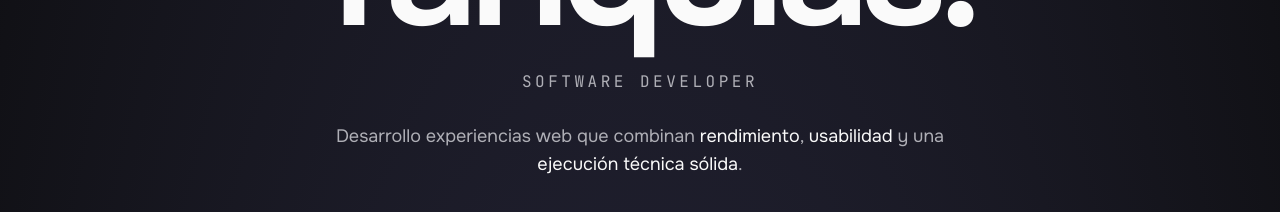
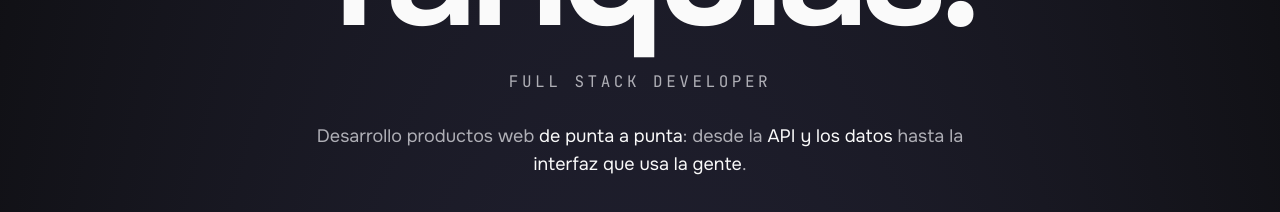
Before and after one commit to ramatc/portfolio, a Next.js app: page / in a window 1280 px wide. Shown: the part 398-610 px from the top of the page. Built offline with nearby package versions, Linux system fonts and the light colour scheme; no server answers.

Commit message:
feat: unify full stack end-to-end positioning across site

```diff
--- a/app/components/About.tsx
+++ b/app/components/About.tsx
@@ -11,7 +11,7 @@ const STATS: Stat[] = [
   { value: "4+", label: "Años desarrollando" },
   { value: "150+", label: "Alumnos" },
   { value: "UTN", label: "Técnico graduado" },
-  { value: "AR", label: "Buenos Aires" },
+  { value: "UTC−3", label: "Remoto o híbrido" },
 ];
 
 const About = () => {
@@ -46,8 +46,8 @@ const About = () => {
 
         <div className="space-y-4 text-base leading-relaxed text-fg-muted md:text-lg">
           <p className="text-fg">
-            Software Developer con 4 años en el rubro y foco actual en backend
-            para entornos financieros.
+            Full Stack Developer con 4 años en el rubro. Construyo productos web
+            completos: la API, los datos y la interfaz.
           </p>
           <p>
             Hoy trabajo en{" "}
@@ -65,12 +65,10 @@ const About = () => {
             pasar por muchas manos, como en banca.
           </p>
           <p>
-            Estoy abierto a oportunidades como Software Developer,
-            especialmente en{" "}
-            <span className="text-fg">
-              fintech, banking o sistemas corporativos
-            </span>
-            . Si tenés algo en mente,{" "}
+            Estoy abierto a oportunidades como Full Stack Developer,{" "}
+            <span className="text-fg">remoto o híbrido</span> desde Buenos
+            Aires, en equipos de producto, fintech o sistemas corporativos. Si
+            tenés algo en mente,{" "}
             <a
               href="#contacto"
               className="text-brand-soft underline decoration-brand/30 decoration-1 underline-offset-4 transition-colors hover:text-brand-muted hover:decoration-brand"
--- a/app/components/Footer.tsx
+++ b/app/components/Footer.tsx
@@ -67,7 +67,7 @@ const Footer = () => {
               </span>
             </a>
             <p className="mt-3 max-w-xs text-sm leading-relaxed text-fg-muted">
-              Software Developer. Construyo interfaces rápidas y prolijas.
+              Full Stack Developer. Productos web de punta a punta.
             </p>
           </div>
 
--- a/app/components/Hero.tsx
+++ b/app/components/Hero.tsx
@@ -45,7 +45,7 @@ const Hero = ({ visitor }: HeroProps) => {
           variants={fadeUp(delay(1))}
           className="font-mono text-sm uppercase tracking-[0.22em] text-fg-muted md:text-base"
         >
-          Software Developer
+          Full Stack Developer
         </motion.span>
 
         <motion.p
@@ -59,10 +59,9 @@ const Hero = ({ visitor }: HeroProps) => {
           ) : (
             <>Desarrollo</>
           )}{" "}
-          experiencias web que combinan{" "}
-          <span className="text-fg">rendimiento</span>,{" "}
-          <span className="text-fg">usabilidad</span> y una{" "}
-          <span className="text-fg">ejecución técnica sólida</span>.
+          productos web <span className="text-fg">de punta a punta</span>:
+          desde la <span className="text-fg">API y los datos</span> hasta la{" "}
+          <span className="text-fg">interfaz que usa la gente</span>.
         </motion.p>
 
         <motion.div
--- a/app/layout.tsx
+++ b/app/layout.tsx
@@ -19,9 +19,9 @@ const jetbrainsMono = JetBrains_Mono({
 
 const SITE_URL = "https://ramatc.vercel.app";
 const SITE_NAME = "Ramiro Tanquias";
-const TITLE_DEFAULT = "Ramiro Tanquias · Software Developer";
+const TITLE_DEFAULT = "Ramiro Tanquias · Full Stack Developer";
 const DESCRIPTION =
-  "Software Developer. Construyo experiencias web con React, Next.js y TypeScript — foco en rendimiento, usabilidad y ejecución técnica sólida.";
+  "Full Stack Developer. Construyo productos web de punta a punta con React, Next.js, NestJS y TypeScript — desde la API y los datos hasta la interfaz.";
 
 export const viewport: Viewport = {
   themeColor: "#09090b",
@@ -115,7 +115,7 @@ const personSchema = {
   alternateName: "Ramiro Tanquias",
   url: SITE_URL,
   image: `${SITE_URL}/ramiro.jpg`,
-  jobTitle: "Desarrollador Web Fullstack",
+  jobTitle: "Full Stack Developer",
   description: DESCRIPTION,
   knowsAbout: [
     "React",
--- a/app/manifest.ts
+++ b/app/manifest.ts
@@ -5,7 +5,7 @@ export default function manifest(): MetadataRoute.Manifest {
     name: "Ramiro Tanquias · Portfolio",
     short_name: "Ramiro Tanquias",
     description:
-      "Portfolio de Ramiro Tanquias — Software Developer. React, Next.js y TypeScript.",
+      "Portfolio de Ramiro Tanquias — Full Stack Developer. Productos web de punta a punta con React, Next.js y NestJS.",
     start_url: "/",
     display: "standalone",
     orientation: "portrait",
```
Also changed, not shown: odd/tasks/portfolio-quick-wins.md (added, +32 -0 lines).
